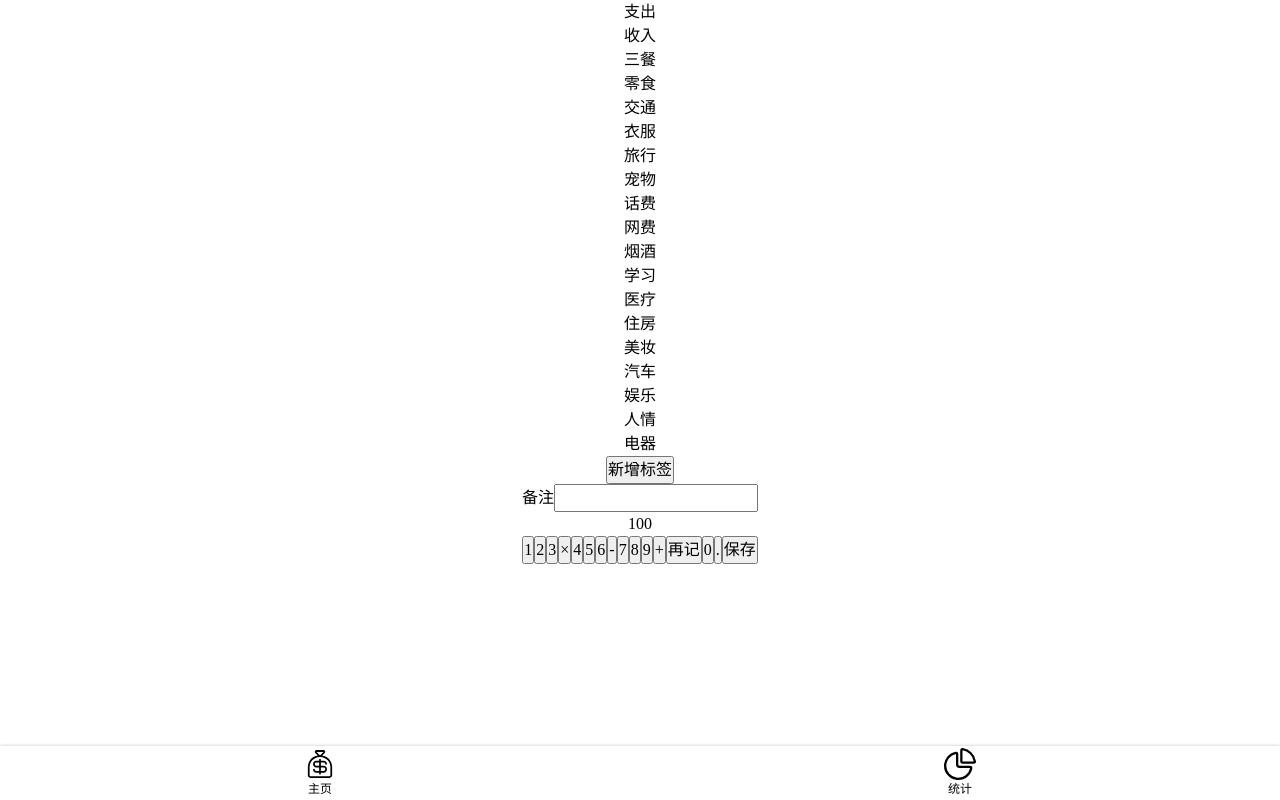
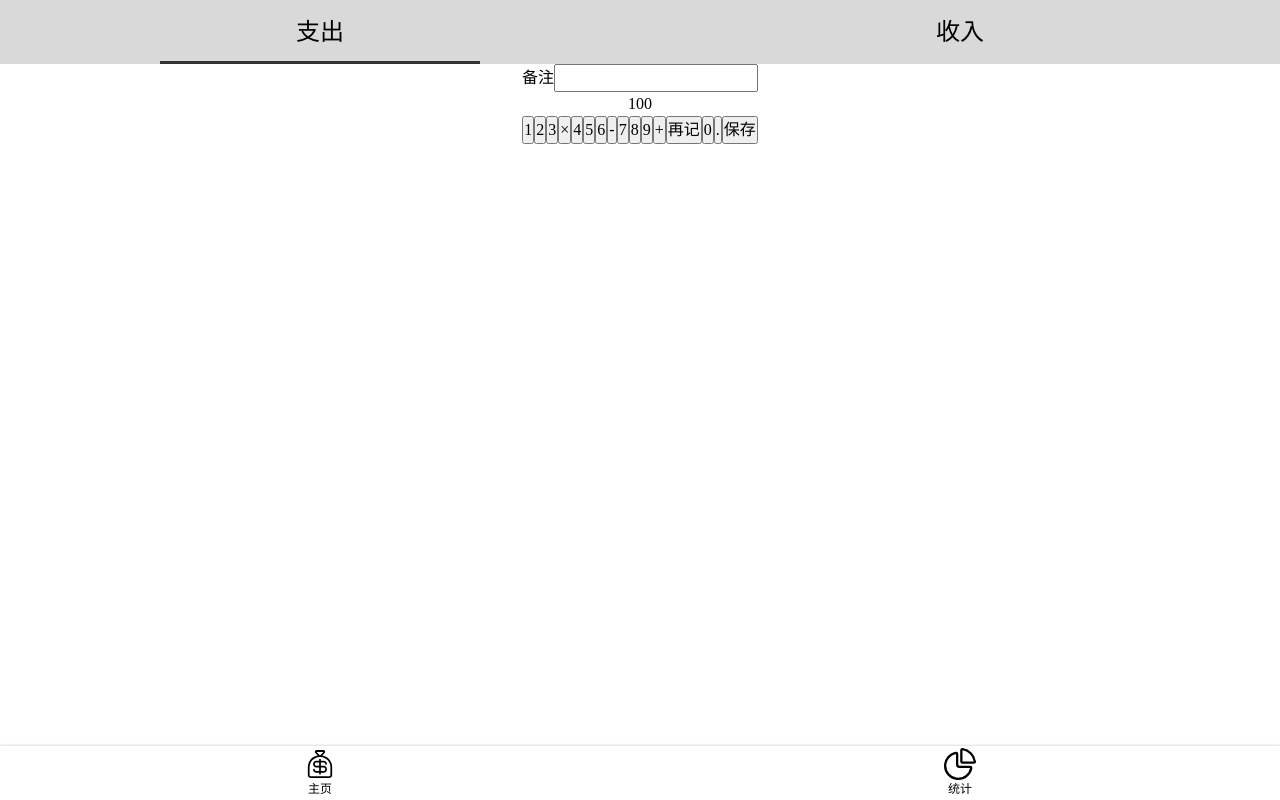
Before and after one commit to NiceyLai/money-traces, a Vue app: page /#/new in a window 1280 px wide. Built offline with nearby package versions, Linux system fonts and the light colour scheme.

Commit message:
增加收入和支出页面

```diff
--- a/src/main.ts
+++ b/src/main.ts
@@ -9,12 +9,14 @@ import Layout from '@/components/Layout.vue'
 import Icon from '@/components/Icon.vue'
 
 
+
 Vue.config.productionTip = false
 
 Vue.component('Nav', Nav)
 Vue.component('Layout', Layout)
 Vue.component('Icon', Icon)
 
+
 new Vue({
   router,
   store,
--- a/src/router/index.ts
+++ b/src/router/index.ts
@@ -3,6 +3,8 @@ import VueRouter, { RouteConfig } from 'vue-router'
 import Money from '@/views/Money.vue'
 import New from '@/views/New.vue'
 import Statistics from '@/views/Statistics.vue'
+import Expenditures from '@/views/Expenditures.vue'
+import Revenue from '@/views/Revenue.vue'
 import NotFound from '@/views/NotFound.vue'
 
 
@@ -29,6 +31,16 @@ const routes: Array<RouteConfig> = [
     name: 'statistics',
     component:Statistics
   },
+    {
+    path: '/expenditures',
+    name: 'expenditures',
+    component:Expenditures
+  },
+     {
+    path: '/revenue',
+    name: 'revenue',
+    component:Revenue
+  },
   {
     path: '/:pathMatch(.*)*',
     name: 'NotFound',
--- /dev/null
+++ b/src/views/Expenditures.vue
@@ -0,0 +1,37 @@
+<!-- eslint-disable vue/multi-word-component-names -->
+<template>
+    <div class="use">
+        <div class="tags">
+            <ul class="current">
+            <li>三餐</li>
+            <li>零食</li>
+            <li>交通</li>
+            <li>衣服</li>
+            <li>旅行</li>
+            <li>宠物</li>
+            <li>话费</li>
+            <li>网费</li>
+            <li>烟酒</li>
+            <li>学习</li>
+            <li>医疗</li>
+            <li>住房</li>
+            <li>美妆</li>
+            <li>汽车</li>
+            <li>娱乐</li>
+            <li>人情</li>
+            <li>电器</li>
+        </ul>
+        <div class="new"><button>新增标签</button></div>
+        </div>
+    </div>
+</template>
+
+<script lang="ts">
+    export default {
+
+    }
+</script>
+
+<style lang="scss" scoped>
+
+</style>
--- a/src/views/New.vue
+++ b/src/views/New.vue
@@ -3,32 +3,15 @@
     <Layout>
         <nav>
             <ul class="types">
-                <li class="selected">支出</li>
-                <li>收入</li>
+                <li class="selected">
+                    <router-link to="/expenditures">支出
+                </router-link>
+                </li>
+                <li> <router-link to="/expenditures">收入
+                </router-link></li>
             </ul>
         </nav>
-        <div class="tags">
-            <ul class="current">
-            <li>三餐</li>
-            <li>零食</li>
-            <li>交通</li>
-            <li>衣服</li>
-            <li>旅行</li>
-            <li>宠物</li>
-            <li>话费</li>
-            <li>网费</li>
-            <li>烟酒</li>
-            <li>学习</li>
-            <li>医疗</li>
-            <li>住房</li>
-            <li>美妆</li>
-            <li>汽车</li>
-            <li>娱乐</li>
-            <li>人情</li>
-            <li>电器</li>
-        </ul>
-        <div class="new"><button>新增标签</button></div>
-        </div>
+
         <label class="notes">
             <span class="name">备注</span>
             <input type="text">
@@ -64,5 +47,32 @@ export default {
 </script>
 
 <style lang="scss" scoped>
+nav{
+    .types{
+        background: #d9d9d9;
+        display: flex;
+        text-align: center;
+        font-size: 24px;
+        >li{
+            width: 50%;
+            height: 64px;
+            display: flex;
+            justify-content: center;
+            align-items: center;
+            position: relative;
+             &.selected::after{
+                content: '';
+                position: absolute;
+                bottom: 0;
+                left: 25%;
+                width: 50%;
+                height: 3px;
+                background: #333;
+        }
+        }
 
+
+    }
+
+}
 </style>
--- /dev/null
+++ b/src/views/Revenue.vue
@@ -0,0 +1,25 @@
+<!-- eslint-disable vue/multi-word-component-names -->
+<template>
+    <div class="comeing">
+        <div class="tags">
+            <ul class="current">
+            <li>工资</li>
+            <li>外快</li>
+            <li>股票</li>
+            <li>基金</li>
+            <li>其他</li>
+        </ul>
+        <div class="new"><button>新增标签</button></div>
+        </div>
+    </div>
+</template>
+
+<script lang="ts">
+    export default {
+
+    }
+</script>
+
+<style lang="scss" scoped>
+
+</style>
```
